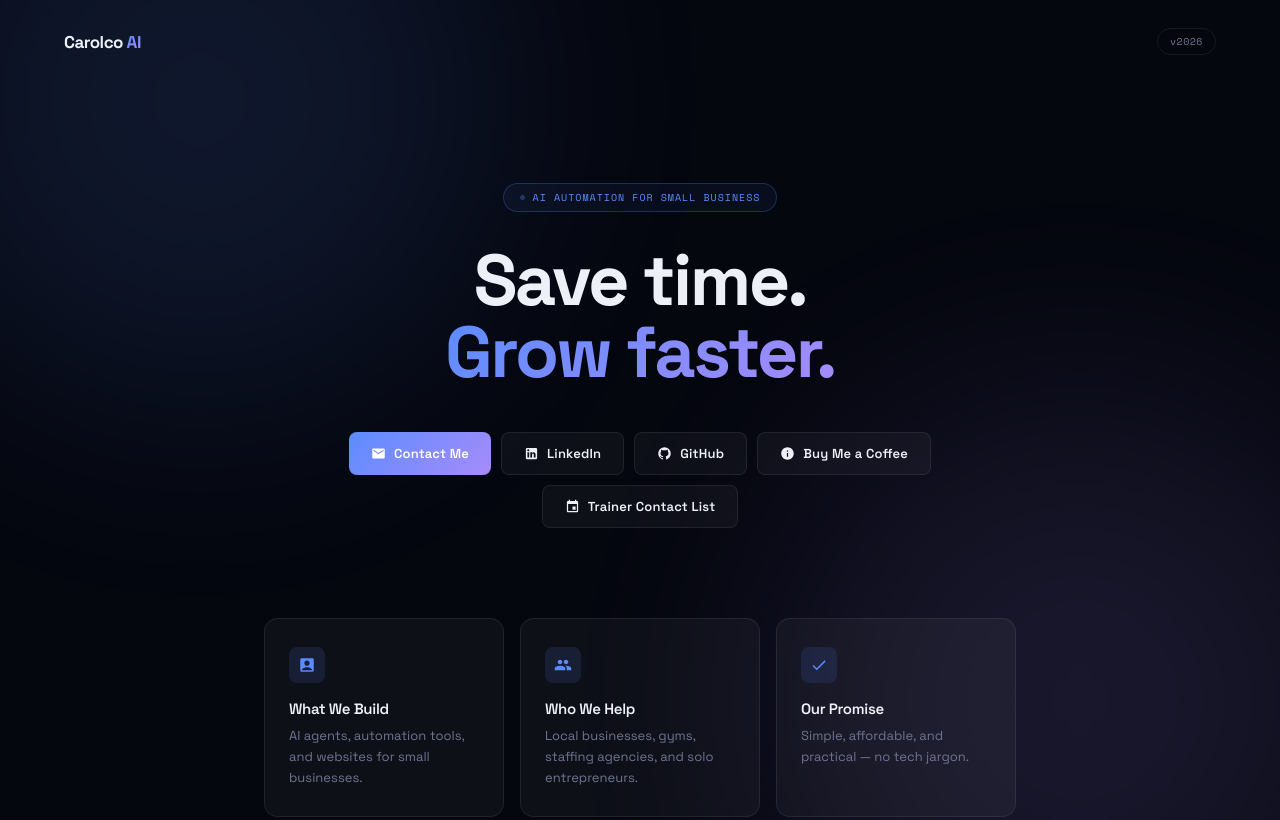
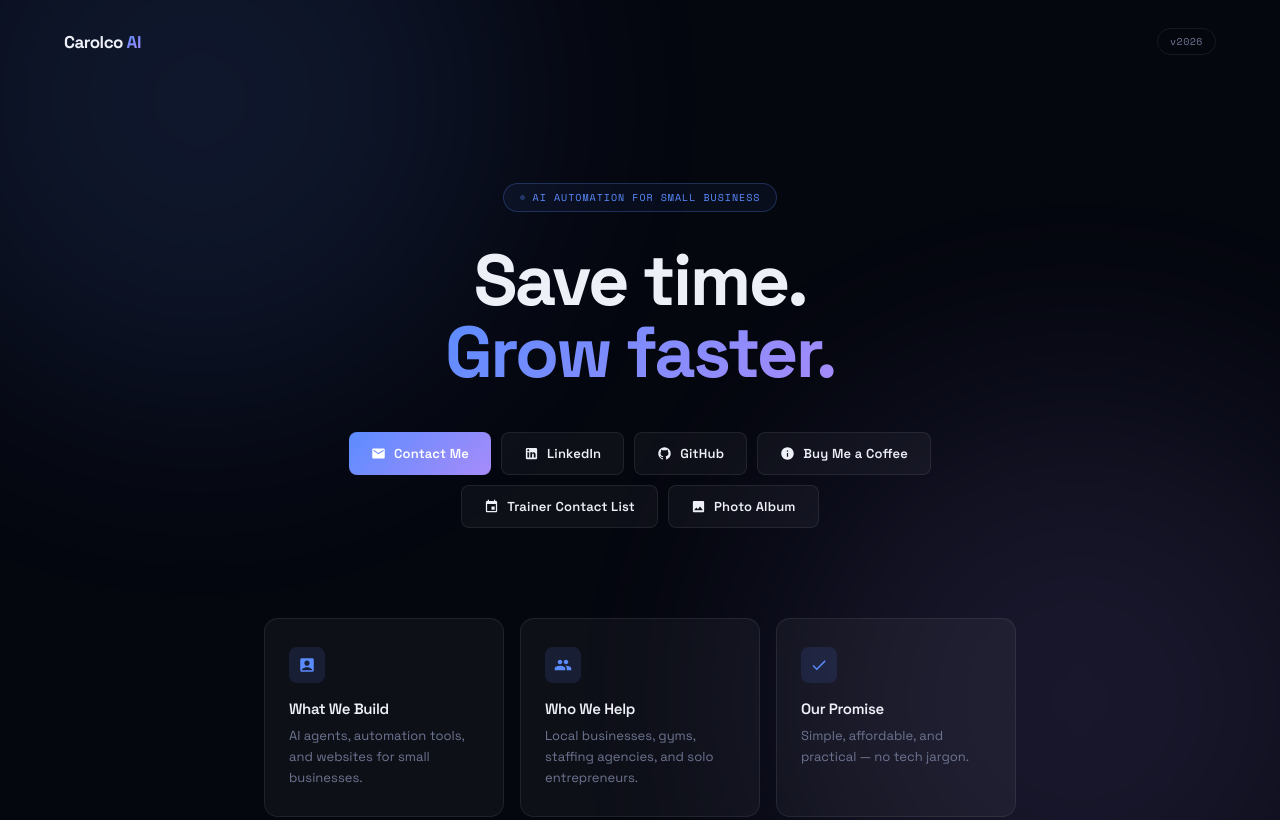
Before and after one commit to famartinez/main-website, a plain HTML site: page index.html in a window 1280 px wide. Shown: the top 820 px of the page. Drawn offline with nearby package versions, Linux system fonts and the light colour scheme.

Commit message:
Update index.html

```diff
--- a/index.html
+++ b/index.html
@@ -291,6 +291,10 @@
         <svg viewBox="0 0 24 24"><path d="M17 12h-5v5h5v-5zM16 1v2H8V1H6v2H5c-1.11 0-1.99.9-1.99 2L3 19c0 1.1.89 2 2 2h14c1.1 0 2-.9 2-2V5c0-1.1-.9-2-2-2h-1V1h-2zm3 18H5V8h14v11z"/></svg>
         Trainer Contact List
       </a>
+      <a class="btn btn-ghost" href="https://photos.app.goo.gl/KPKcivDcE2QK7Bxy6" target="_blank">
+        <svg viewBox="0 0 24 24"><path d="M21 19V5c0-1.1-.9-2-2-2H5c-1.1 0-2 .9-2 2v14c0 1.1.9 2 2 2h14c1.1 0 2-.9 2-2zM8.5 13.5l2.5 3.01L14.5 12l4.5 6H5l3.5-4.5z"/></svg>
+        Photo Album
+      </a>
     </div>
   </div>
 
```
